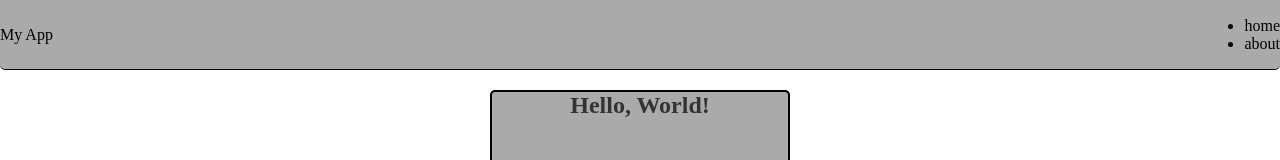
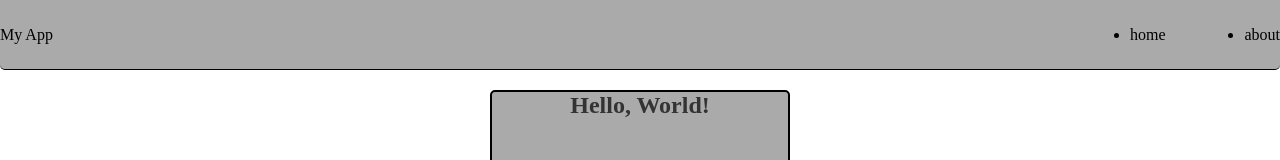
Before and after one commit to Ali7U/lap, a plain HTML site: page index.html in a window 1280 px wide. Shown: the top 160 px of the page. Drawn offline with Linux system fonts and the light colour scheme.

Commit message:
flex nav

```diff
--- a/style.css
+++ b/style.css
@@ -25,3 +25,10 @@
 h2{
     color: #333;
 }
+
+ul{
+    display: flex;
+    align-items: center;
+    justify-content: space-between;
+    width: 150px;
+}
```
